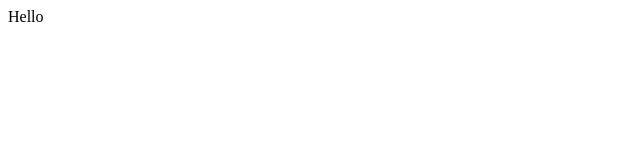
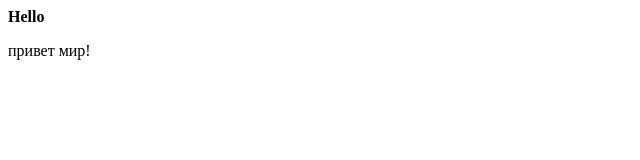
Before and after one commit to Catexeshka/Catexeshka, a plain HTML site: page index.html in a window 1280 px wide. Shown: the full height of the page, 0-640 px from the left. Drawn offline with Linux system fonts and the light colour scheme.

Commit message:
Второе сообщение

```diff
--- a/index.html
+++ b/index.html
@@ -1,3 +1,4 @@
 <body>
-    <p>Hello</p>
+    <p><b>Hello</b></p>
+    <p>привет мир!</p>
 </body>
```
